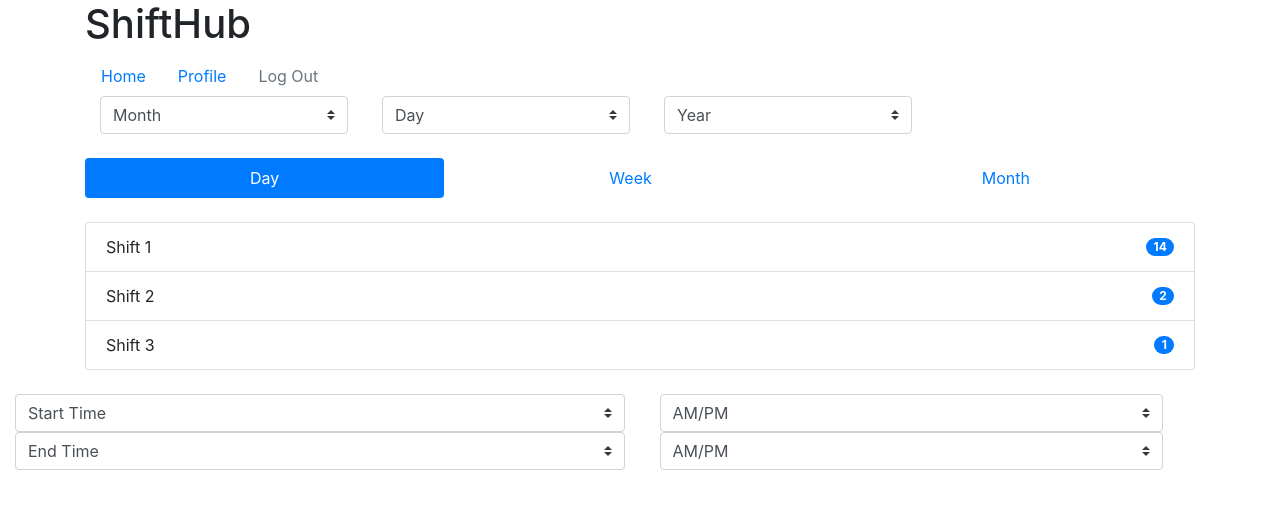
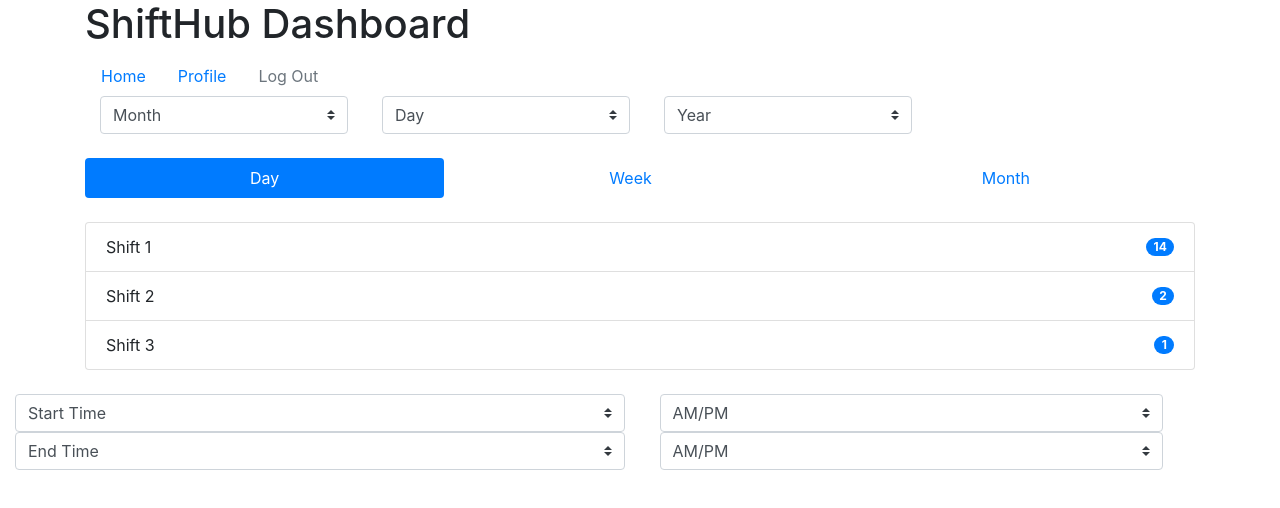
Before and after one commit to wgreenlaw1/SWDV-691-Capstone-Project-User-Interface, a plain HTML site: page ShiftHub Application/dashboard.html in a window 1280 px wide. Drawn offline with nearby package versions, Linux system fonts and the light colour scheme.

Commit message:
Updated dashboard

```diff
--- a/ShiftHub Application/dashboard.html
+++ b/ShiftHub Application/dashboard.html
@@ -17,7 +17,7 @@
 
     <!-- Logo -->
     <div class="container">
-        <h1>ShiftHub</h1>
+        <h1>ShiftHub Dashboard</h1>
     </div>
 
     <!-- Nav -->
```
